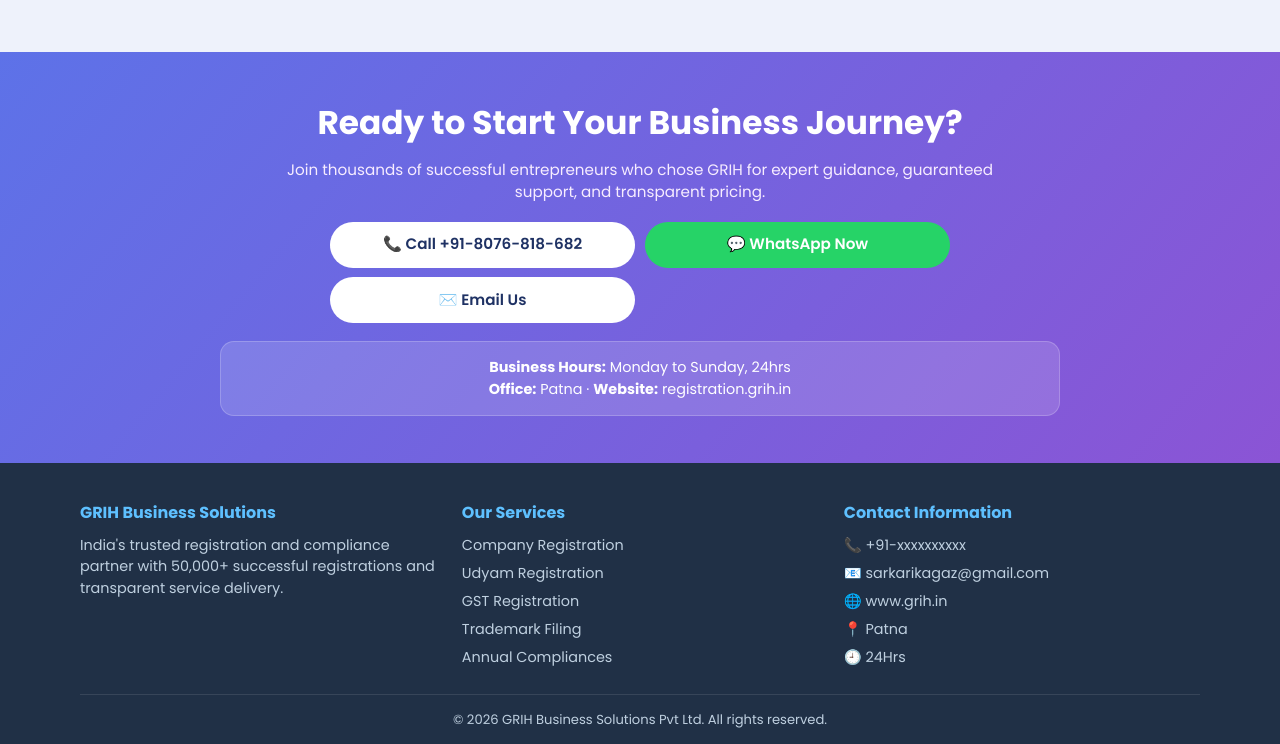
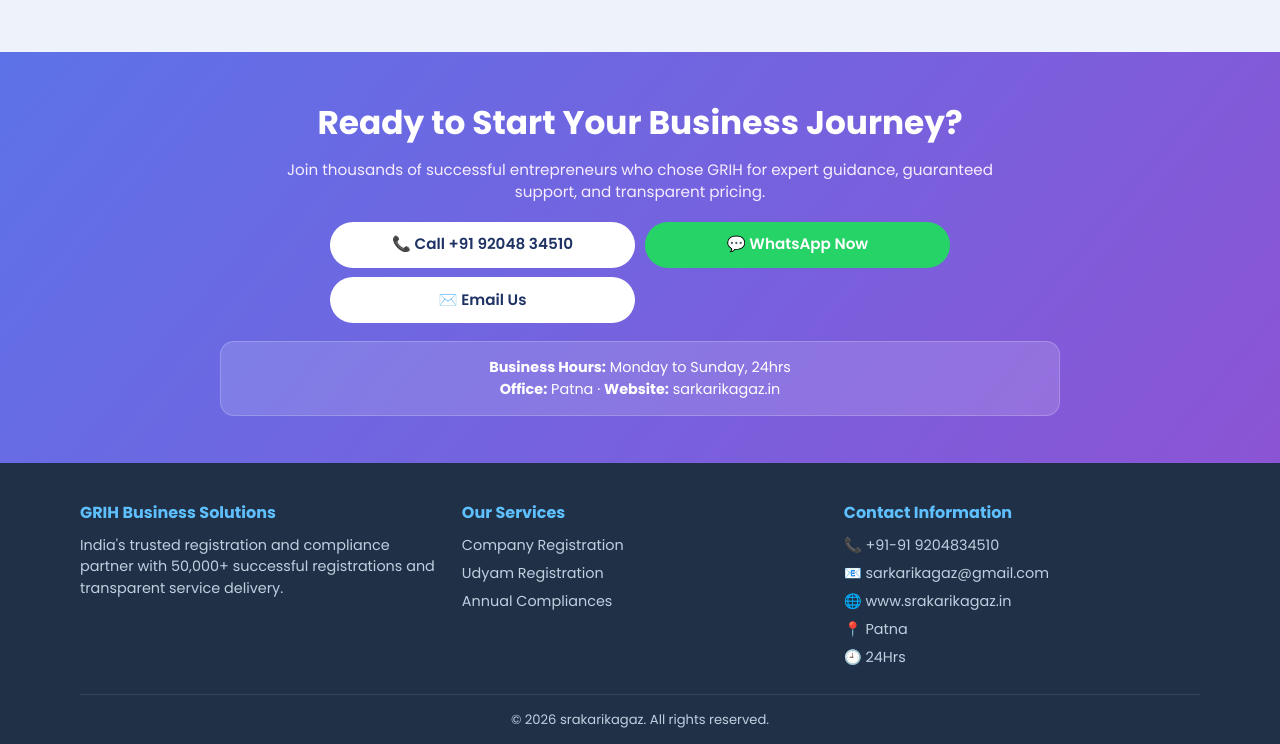
Before and after one commit to Sushobhit-Katiyar/Buisness_test, a website: page index.html in a window 1280 px wide. Shown: the part 1784-2528 px from the top of the page. Drawn offline with Linux system fonts and the light colour scheme.

Commit message:
fix some issues

```diff
--- a/index.html
+++ b/index.html
@@ -628,13 +628,13 @@
     <h2 class="section-title" style="color:#fff; margin-bottom:0;">Ready to Start Your Business Journey?</h2>
     <p>Join thousands of successful entrepreneurs who chose GRIH for expert guidance, guaranteed support, and transparent pricing.</p>
     <div class="cta-actions">
-      <a class="btn btn-light" href="tel:+918076818682">📞 Call +91-8076-818-682</a>
+      <a class="btn btn-light" href="tel:+91 92048 34510">📞 Call +91 92048 34510</a>
       <a class="btn" style="background:#26d367; color:#fff;" href="#">💬 WhatsApp Now</a>
       <a class="btn btn-light" href="mailto:sarkarikagaz@gmail.com">✉️ Email Us</a>
     </div>
     <div class="contact-box">
       <strong>Business Hours:</strong> Monday to Sunday, 24hrs<br>
-      <strong>Office:</strong> Patna · <strong>Website:</strong> registration.grih.in
+      <strong>Office:</strong> Patna · <strong>Website:</strong> sarkarikagaz.in
     </div>
   </div>
 </section>
@@ -652,21 +652,20 @@
       <ul>
         <li>Company Registration</li>
         <li>Udyam Registration</li>
-        <li>GST Registration</li>
-        <li>Trademark Filing</li>
+
         <li>Annual Compliances</li>
       </ul>
     </div>
     <div>
       <h4>Contact Information</h4>
-      <p>📞 +91-xxxxxxxxxx</p>
+      <p>📞 +91-91 9204834510</p>
       <p>📧 sarkarikagaz@gmail.com</p>
-      <p>🌐 www.grih.in</p>
+      <p>🌐 www.srakarikagaz.in</p>
       <p>📍 Patna</p>
       <p>🕘 24Hrs</p>
     </div>
   </div>
-  <div class="container copyright">© 2026 GRIH Business Solutions Pvt Ltd. All rights reserved.</div>
+  <div class="container copyright">© 2026 srakarikagaz. All rights reserved.</div>
 </footer>
 
 <script>
```
Also changed, not shown: gem-registration.html (+1 -1 lines).
